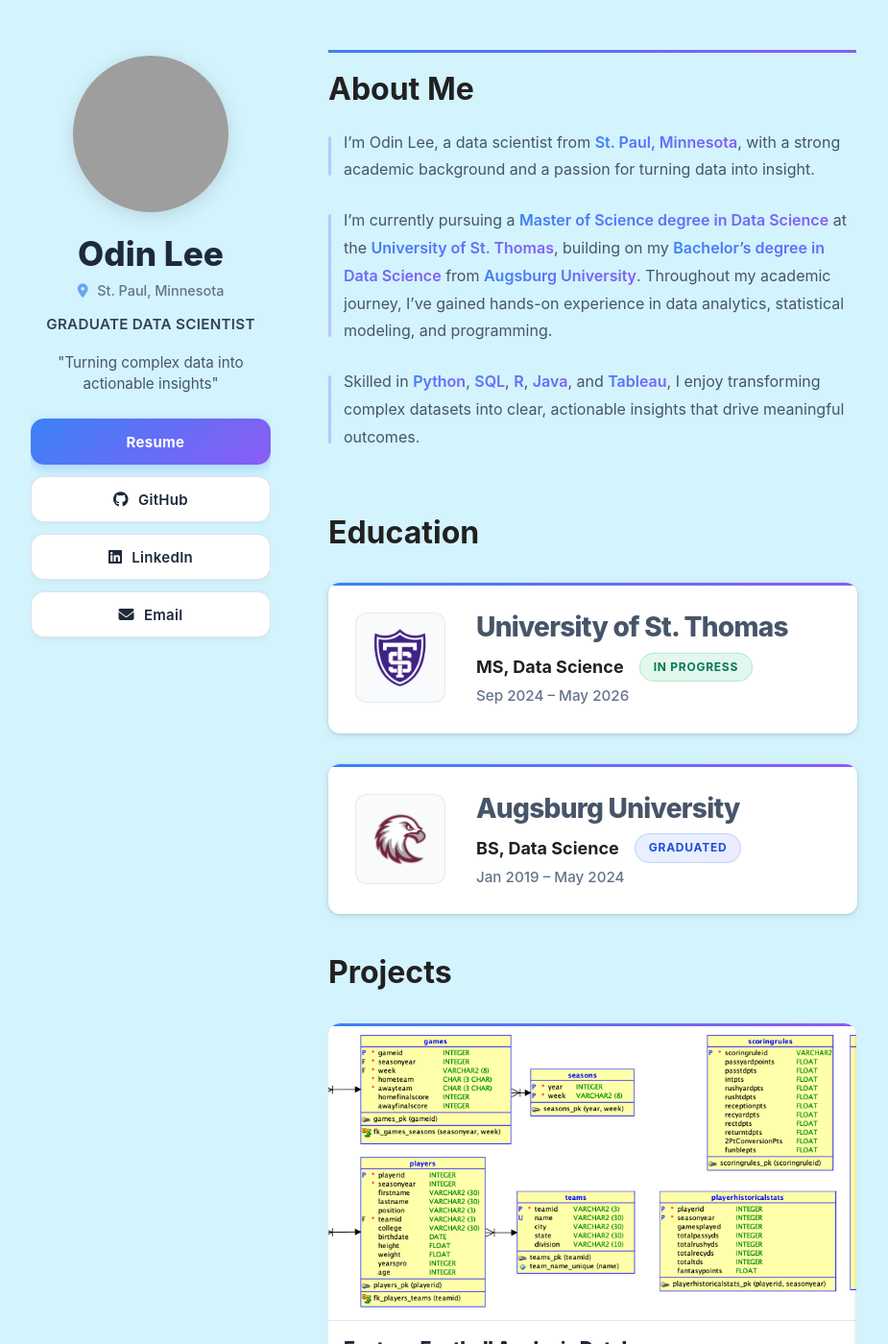
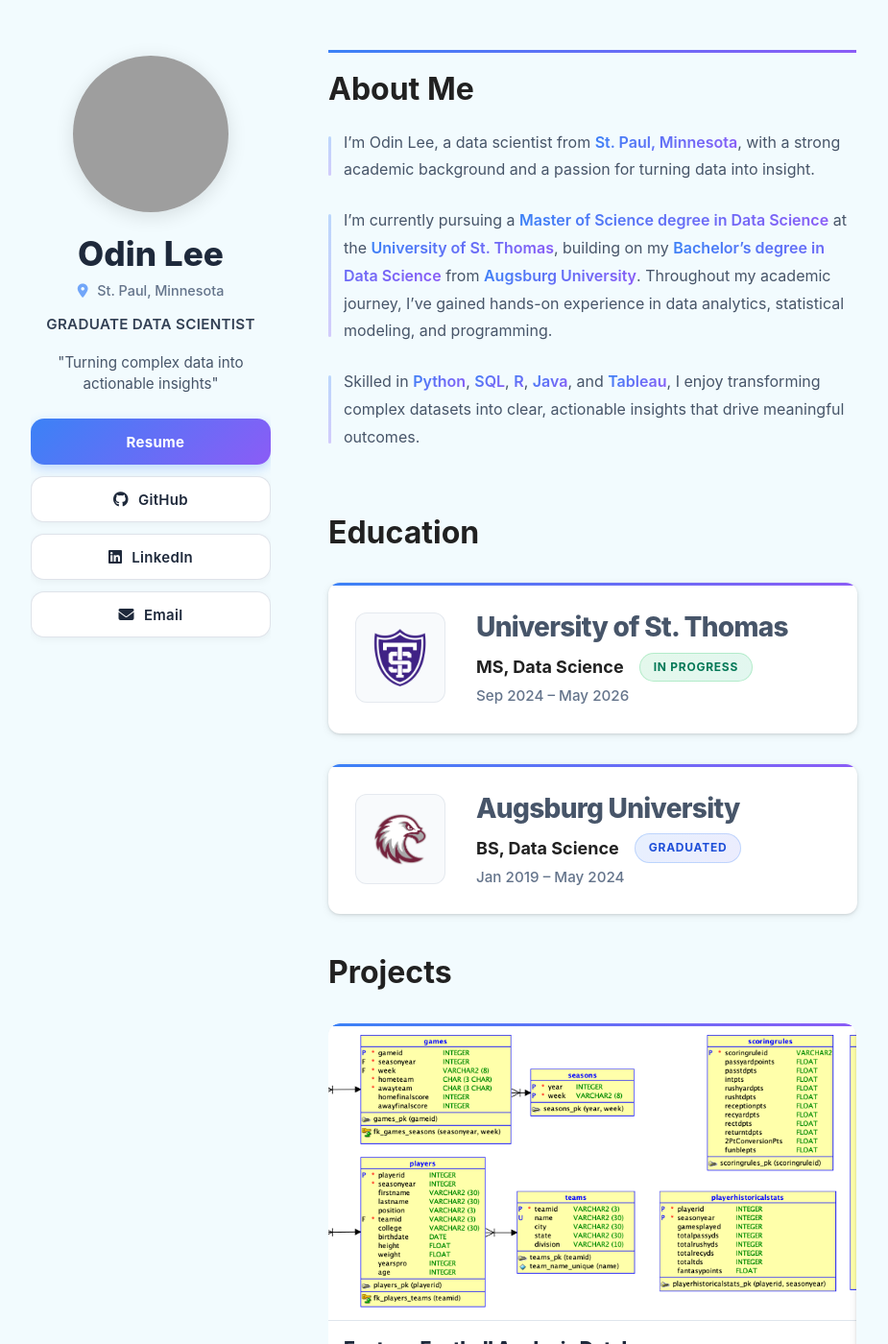
Before and after one commit to OdinLeePro/OdinLeePro.github.io, a Jekyll site: the page built from index.md, in a window 1280 px wide and 1400 px high. Shown: the whole window at 96% size, without its empty margins (178-1103 px from the left). Built offline with Jekyll 4.4.1, drawn with Linux system fonts in a browser that asks for light colours; grey boxes are pictures that could not be loaded.

Commit message:
Add files via upload

```diff
--- a/assets/css/style.scss
+++ b/assets/css/style.scss
@@ -26,7 +26,7 @@ $border-radius-large: 12px;
 
 /* Neutrals & Base Colors */
 $white: #ffffff;                                                                                            // pure white for backgrounds
-$light-gray: #d3f3fd;                                                                                       // light gray for app/page background #f8fafc
+$light-gray: #f2fbfe;                                                                                       // light gray for app/page background #f8fafc
 $text-color: #475569;                                                                                       // main body text color
 $heading-color: #334155;                                                                                    // color for headings
 $title-color: #1e293b;                                                                                      // color for prominent titles
```
